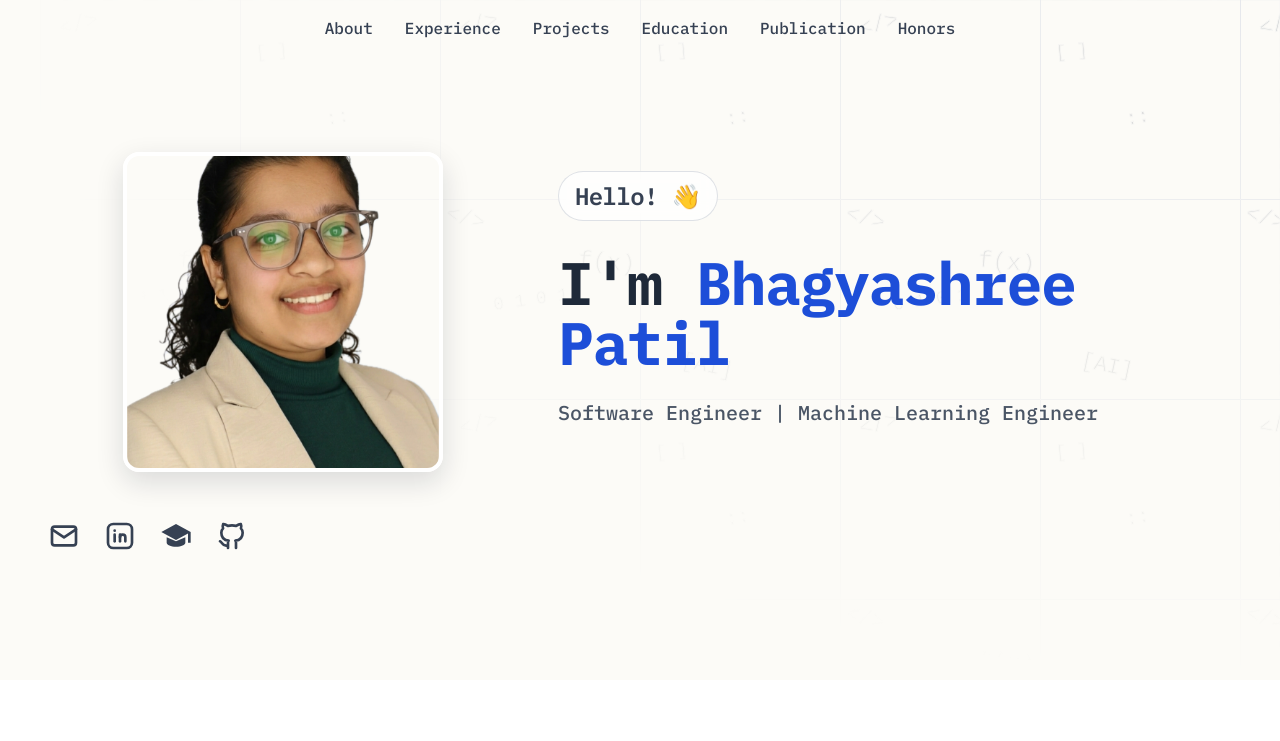
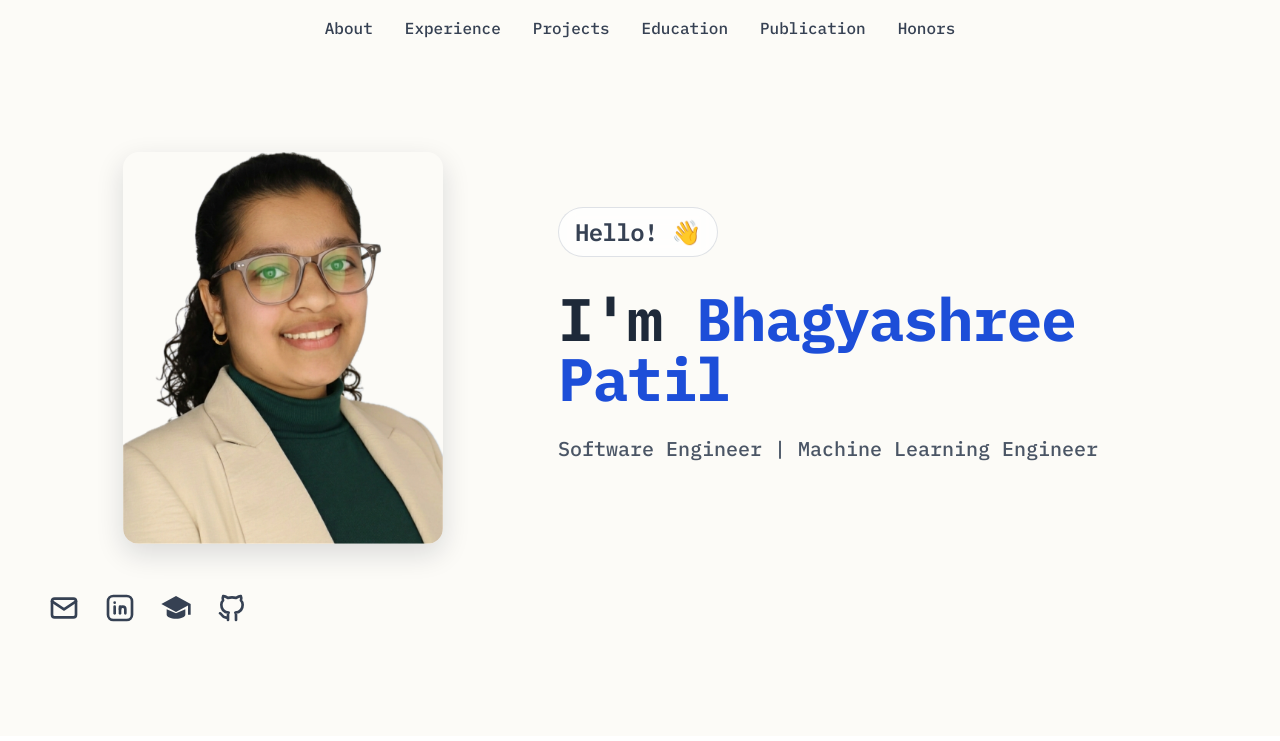
Before and after one commit to bhagyashree-ap/bhagyashree-ap.github.io, an Astro site: page / in a window 1280 px wide. Shown: the top 741 px of the page. Built offline with nearby package versions, Linux system fonts and the light colour scheme; Astro itself is replaced by a stand-in of ours.

Commit message:
Show portrait at natural size on plain background

```diff
--- a/src/components/Hero.astro
+++ b/src/components/Hero.astro
@@ -8,113 +8,13 @@ import { siteConfig } from "../config";
   style={`--accent-color: ${siteConfig.accentColor}`}
 >
   <div class="absolute inset-0 -z-10 bg-[#fcfbf7]" />
-  <svg
-    aria-hidden="true"
-    class="absolute inset-0 -z-10 size-full stroke-gray-200 [mask-image:radial-gradient(100%_100%_at_top_right,white,transparent)]"
-  >
-    <defs>
-      <pattern
-        x="50%"
-        y={-1}
-        id="0787a7c5-978c-4f66-83c7-11c213f99cb7"
-        width={200}
-        height={200}
-        patternUnits="userSpaceOnUse"
-      >
-        <path d="M.5 200V.5H200" fill="none"></path>
-      </pattern>
-      <pattern
-        id="programming-symbols"
-        x="0"
-        y="0"
-        width="400"
-        height="400"
-        patternUnits="userSpaceOnUse"
-      >
-        <text
-          x="50"
-          y="50"
-          fill="#4b5563"
-          font-family="monospace"
-          font-size="22"
-          transform="rotate(-15)">&lt;/&gt;</text
-        >
-        <text
-          x="150"
-          y="100"
-          fill="#4b5563"
-          font-family="monospace"
-          font-size="20"
-          transform="rotate(10)">{ }</text
-        >
-        <text
-          x="250"
-          y="80"
-          fill="#4b5563"
-          font-family="monospace"
-          font-size="18"
-          transform="rotate(-5)">[ ]</text
-        >
-        <text
-          x="100"
-          y="200"
-          fill="#4b5563"
-          font-family="monospace"
-          font-size="22"
-          transform="rotate(15)">&lt;/&gt;</text
-        >
-        <text
-          x="300"
-          y="180"
-          fill="#4b5563"
-          font-family="monospace"
-          font-size="20"
-          transform="rotate(-10)">::</text
-        >
-        <text
-          x="200"
-          y="250"
-          fill="#4b5563"
-          font-family="monospace"
-          font-size="24"
-          transform="rotate(5)">f(x)</text
-        >
-        <text
-          x="50"
-          y="320"
-          fill="#4b5563"
-          font-family="monospace"
-          font-size="18"
-          transform="rotate(-8)">0 1 0 1</text
-        >
-        <text
-          x="350"
-          y="300"
-          fill="#4b5563"
-          font-family="monospace"
-          font-size="22"
-          transform="rotate(12)">[AI]</text
-        >
-      </pattern>
-    </defs>
-    <rect
-      fill="url(#programming-symbols)"
-      width="100%"
-      height="100%"
-      opacity="0.24"></rect>
-    <rect
-      fill="url(#0787a7c5-978c-4f66-83c7-11c213f99cb7)"
-      width="100%"
-      height="100%"
-      stroke-width={0}></rect>
-  </svg>
   <div class="relative z-20 h-full mx-auto max-w-7xl px-6 py-6 sm:px-8 sm:py-8 md:px-12 md:py-12 flex items-center">
     <div class="grid grid-cols-1 lg:grid-cols-12 gap-6 sm:gap-8 lg:gap-10 items-start lg:items-center w-full">
       <div class="lg:col-span-5 justify-self-center lg:justify-self-center mt-2 sm:mt-4 lg:mt-6 animate-fade-in animation-delay-400 lg:order-1">
         <img
           src="/Bhagyashree.png"
           alt="Bhagyashree Patil"
-          class="w-64 h-64 sm:w-72 sm:h-72 lg:w-80 lg:h-80 object-cover rounded-2xl border-4 border-white shadow-[0_10px_28px_rgba(15,23,42,0.14)]"
+          class="block w-64 h-auto sm:w-72 lg:w-80 rounded-2xl shadow-[0_10px_28px_rgba(15,23,42,0.14)]"
           loading="eager"
         />
       </div>
```
